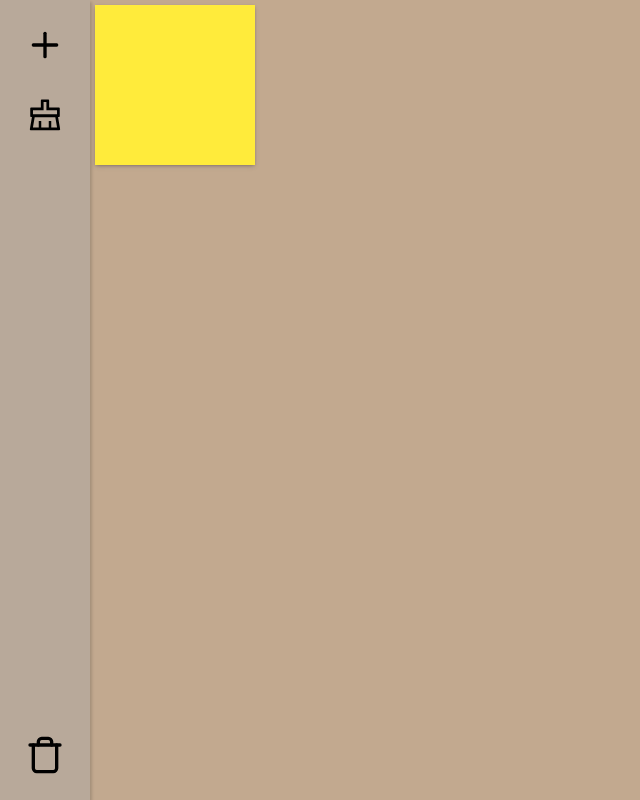
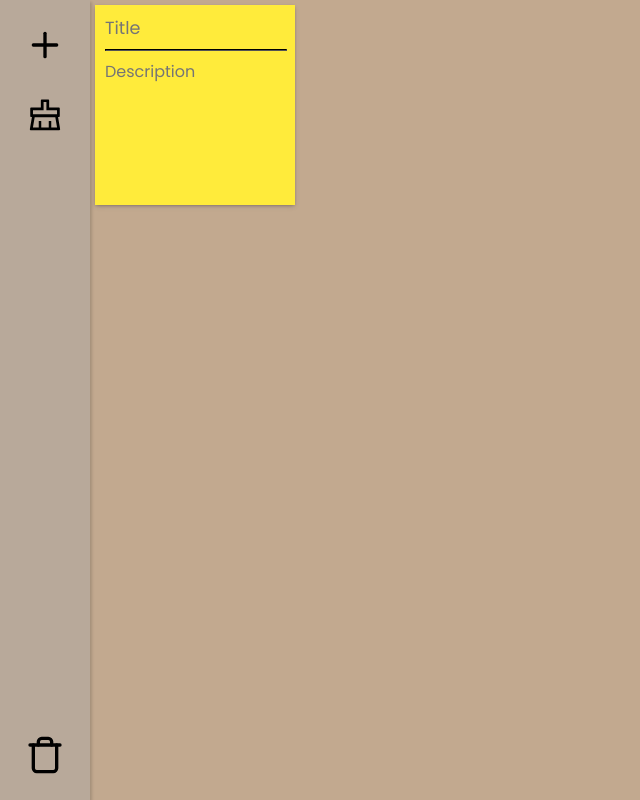
Before and after one commit to Blindeen/sticky-board, a React (Vite) app: page / in a window 1280 px wide. Both pictures are taken after a click on the icon 45 px from the left and 45 px from the top of the page. Shown: the whole page, without its empty margins (0-640 px from the left). Built offline with nearby package versions, Linux system fonts and the light colour scheme.

Commit message:
add input as a title to note component

```diff
--- a/src/components/Note/Note.tsx
+++ b/src/components/Note/Note.tsx
@@ -32,8 +32,11 @@ const Note = ({ id, text, leftCornerCoords, onTextChange }: NoteProps) => {
             onDragStart={onDragStartHandler}
             draggable
         >
+            <input className={styles.titleInput} placeholder='Title' />
+            <hr />
             <textarea
-                className={styles.noteTextArea}
+                className={styles.descriptionTextArea}
+                placeholder='Description'
                 value={text}
                 onChange={onTextChangeHandler}
             />
--- a/src/components/Note/note.module.css
+++ b/src/components/Note/note.module.css
@@ -2,24 +2,44 @@
     position: absolute;
     left: 0;
     top: 0;
-    height: 140px;
-    width: 140px;
+    display: flex;
+    flex-direction: column;
+    height: 180px;
+    width: 180px;
     padding: 10px;
     background-color: #ffeb3b;
     box-shadow: rgba(50, 50, 93, 0.25) 0px 2px 5px -1px,
         rgba(0, 0, 0, 0.3) 0px 1px 3px -1px;
 }
 
-.noteTextArea {
-    height: 100%;
+.titleInput {
     width: 100%;
     padding: 0;
+    border: none;
     background-color: transparent;
+    font-size: 1.1rem;
+    font-family: 'Poppins';
+
+    &:focus {
+        outline: none;
+    }
+}
+
+hr {
+    width: 100%;
+    border-color: black;
+}
+
+.descriptionTextArea {
+    flex-grow: 1;
+    width: 100%;
+    padding: 0;
     border: none;
+    background-color: transparent;
     resize: none;
     overflow: hidden;
-
-    font-size: 1.2rem;
+    font-size: 1rem;
+    font-family: 'Poppins';
 
     &:focus-visible {
         outline: none;
```
